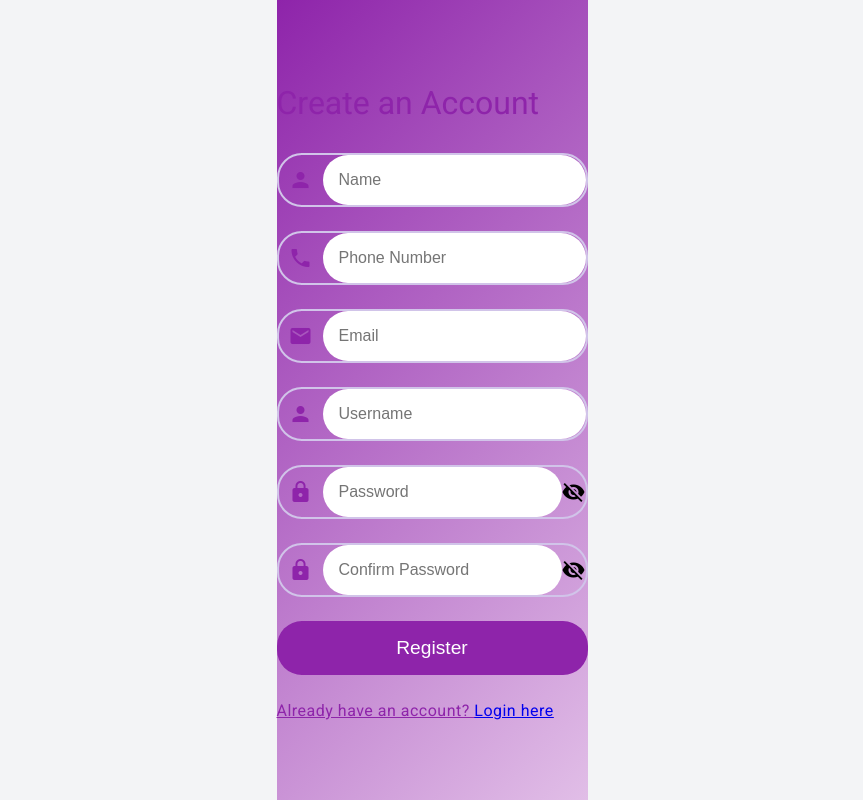
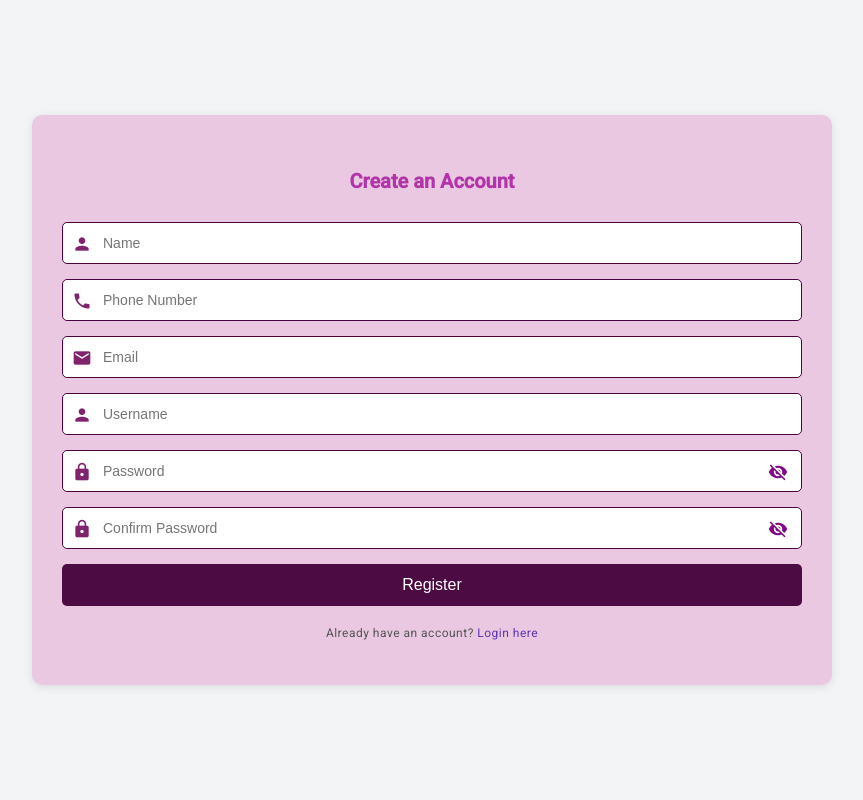
Before and after one commit to sireesha0904/Register-Login-Page, an Angular app in the folder login-register-page/: page /register in a window 1280 px wide. Shown: the whole page, without its empty margins (208-1071 px from the left). Built offline with nearby package versions, Linux system fonts and the light colour scheme.

Commit message:
uodated styles

```diff
--- a/login-register-page/src/app/register/register.component.css
+++ b/login-register-page/src/app/register/register.component.css
@@ -1,101 +1,130 @@
-/* Container for the Register Form */
+/* register.component.css - Enhanced Styles for Registration Component */
+
+/* Register Container */
 .register-container {
-  display: flex;
-  justify-content: center;
-  align-items: center;
-  min-height: 100vh;
-  background: linear-gradient(135deg, #8e24aa, #e1bee7); /* Gradient background */
+  background-color: #eac8e1; /* Container Color */
+  border-radius: 10px; /* Rounded Corners */
+  box-shadow: 0 2px 10px rgba(0, 0, 0, 0.1); /* Shadow Effect */
+  padding: 40px 30px; /* Increased Padding Inside the Container */
+  max-width: 800px; /* Increased Maximum Width */
+  width: 100%; /* Use full width but will be constrained by max-width */
+  margin: auto; /* Center Align Container */
+  position: absolute; /* Absolute positioning for centering */
+  top: 50%; /* Move to the middle of the page vertically */
+  left: 50%; /* Move to the middle of the page horizontally */
+  transform: translate(-50%, -50%); /* Translate back to center */
+  transition: transform 0.3s ease; /* Transition Effect on Hover */
 }
 
-/* Register Card */
-.register-card {
-  background: #fff;
-  border-radius: 20px;
-  box-shadow: 0 10px 30px rgba(0, 0, 0, 0.2);
-  padding: 3rem;
-  width: 90%;
-  max-width: 400px;
-  text-align: center;
-  animation: fadeIn 0.5s ease;
+.register-container:hover {
+  transform: translate(-50%, -50%) scale(1.02); /* Slight Scale Effect on Hover */
 }
 
-/* Heading Style */
-h2 {
-  margin-bottom: 1.5rem;
-  font-size: 2rem;
-  color: #8e24aa; /* Darker purple */
+/* Form Heading */
+.register-form h2 {
+  color: #b135a9; /* Dark Purple Color */
+  text-align: center; /* Center Align Text */
+  margin-bottom: 15px; /* Margin Below Heading */
+  font-size: 20px; /* Reduced Font Size for Heading */
+  font-weight: 600; /* Slightly Bolder Heading */
 }
 
-/* Input Group Style */
+/* Input Group */
 .input-group {
-  display: flex;
-  align-items: center;
-  margin-bottom: 1.5rem;
-  border: 2px solid #d1c4e9; /* Light border */
-  border-radius: 25px;
-  transition: border-color 0.3s, box-shadow 0.3s;
+  position: relative; /* Position Relative for Child Elements */
+  margin-bottom: 15px; /* Space Below Each Input */
 }
 
-/* Input Focus and Hover Effect */
-.input-group:hover, .input-group:focus-within {
-  border-color: #8e24aa; /* Change border color on hover */
-  box-shadow: 0 0 10px rgba(142, 36, 170, 0.5); /* Glow effect */
+.input-group .icon {
+  position: absolute; /* Position Icon Inside Input */
+  left: 10px; /* Left Position */
+  top: 12px; /* Top Position */
+  color: #81226d; /* Light Gray Color */
+  font-size: 20px; /* Increased Icon Size */
 }
 
-/* Icon Style */
-.input-group .icon {
-  color: #8e24aa;
-  margin: 0 10px; /* Spacing between icon and input */
-  font-size: 1.5rem;
+/* Input Styles */
+.input-group input {
+  width: 100%; /* Full Width Input */
+  padding: 12px 10px 12px 40px; /* Increased Padding Inside Input */
+  border: 1px solid #4b0341; /* Border Color */
+  border-radius: 5px; /* Rounded Corners */
+  font-size: 14px; /* Font Size */
+  outline: none; /* Remove Outline */
+  transition: border-color 0.3s; /* Transition for Border Color */
 }
 
-/* Input Field Style */
-.input-group input {
-  flex-grow: 1;
-  border: none;
-  outline: none;
-  padding: 1rem;
-  font-size: 1rem;
-  color: #333;
-  border-radius: 25px; /* Rounded corners for inputs */
+.input-group input:focus {
+  border-color: #5e35b1; /* Border Color on Focus */
 }
 
-/* Button Style */
-button {
-  width: 100%;
-  padding: 1rem;
-  background: #8e24aa; /* Button color */
-  color: #fff; /* Button text color */
-  border: none;
-  border-radius: 25px;
-  font-size: 1.2rem;
-  cursor: pointer;
-  transition: background 0.3s, transform 0.2s; /* Button hover effects */
+/* Password Visibility Toggle */
+.toggle-password {
+  position: absolute; /* Position Icon Inside Input */
+  right: 10px; /* Right Position */
+  top: 12px; /* Top Position */
+  cursor: pointer; /* Pointer Cursor */
+  color: #800884; /* Light Gray Color */
+  font-size: 20px; /* Increased Toggle Icon Size */
 }
 
-/* Button Hover Effect */
-button:hover {
-  background: #6a0080; /* Darker shade on hover */
-  transform: translateY(-2px); /* Lift effect */
+.toggle-password:hover {
+  color: #5e35b1; /* Dark Purple Color on Hover */
 }
 
-/* Redirect Link Style */
-.redirect-link {
-  color: #8e24aa; /* Link color */
-  margin-top: 1.5rem;
-  text-decoration: underline;
-  cursor: pointer;
+/* Button Styles */
+button {
+  width: 100%; /* Full Width Button */
+  padding: 12px; /* Increased Padding Inside Button */
+  background-color: #4d0b43; /* Dark Purple Background */
+  color: #ffffff; /* White Text */
+  border: none; /* Remove Border */
+  border-radius: 5px; /* Rounded Corners */
+  font-size: 16px; /* Font Size */
+  cursor: pointer; /* Pointer Cursor */
+  transition: background-color 0.3s, transform 0.2s; /* Transition Effects */
 }
 
-/* Fade-in Animation */
-@keyframes fadeIn {
-  from { opacity: 0; transform: translateY(20px); }
-  to { opacity: 1; transform: translateY(0); }
+button:hover {
+  background-color: #7e57c2; /* Lighter Purple on Hover */
+  transform: translateY(-2px); /* Slight Lift Effect on Hover */
 }
 
-/* Responsive Design */
+/* Links Container */
+.links-container {
+  text-align: center; /* Center Align Text */
+  margin-top: 15px; /* Space Above Links */
+}
+
+.redirect-link {
+  font-size: 12px; /* Font Size */
+  color: #555; /* Darker Gray Color */
+}
+
+.redirect-link a {
+  color: #5e35b1; /* Dark Purple Color */
+  text-decoration: none; /* No Underline */
+}
+
+.redirect-link a:hover {
+  color: #7e57c2; /* Lighter Purple on Hover */
+}
+
+/* Media Queries for Responsive Design */
 @media (max-width: 600px) {
-  .register-card {
-    padding: 2rem;
+  .register-container {
+    padding: 30px; /* Adjust Padding on Smaller Screens */
+  }
+
+  .register-form h2 {
+    font-size: 16px; /* Adjust Font Size on Smaller Screens */
+  }
+
+  button {
+    font-size: 14px; /* Adjust Button Font Size */
+  }
+
+  .input-group input {
+    font-size: 12px; /* Adjust Input Font Size */
   }
 }
```
